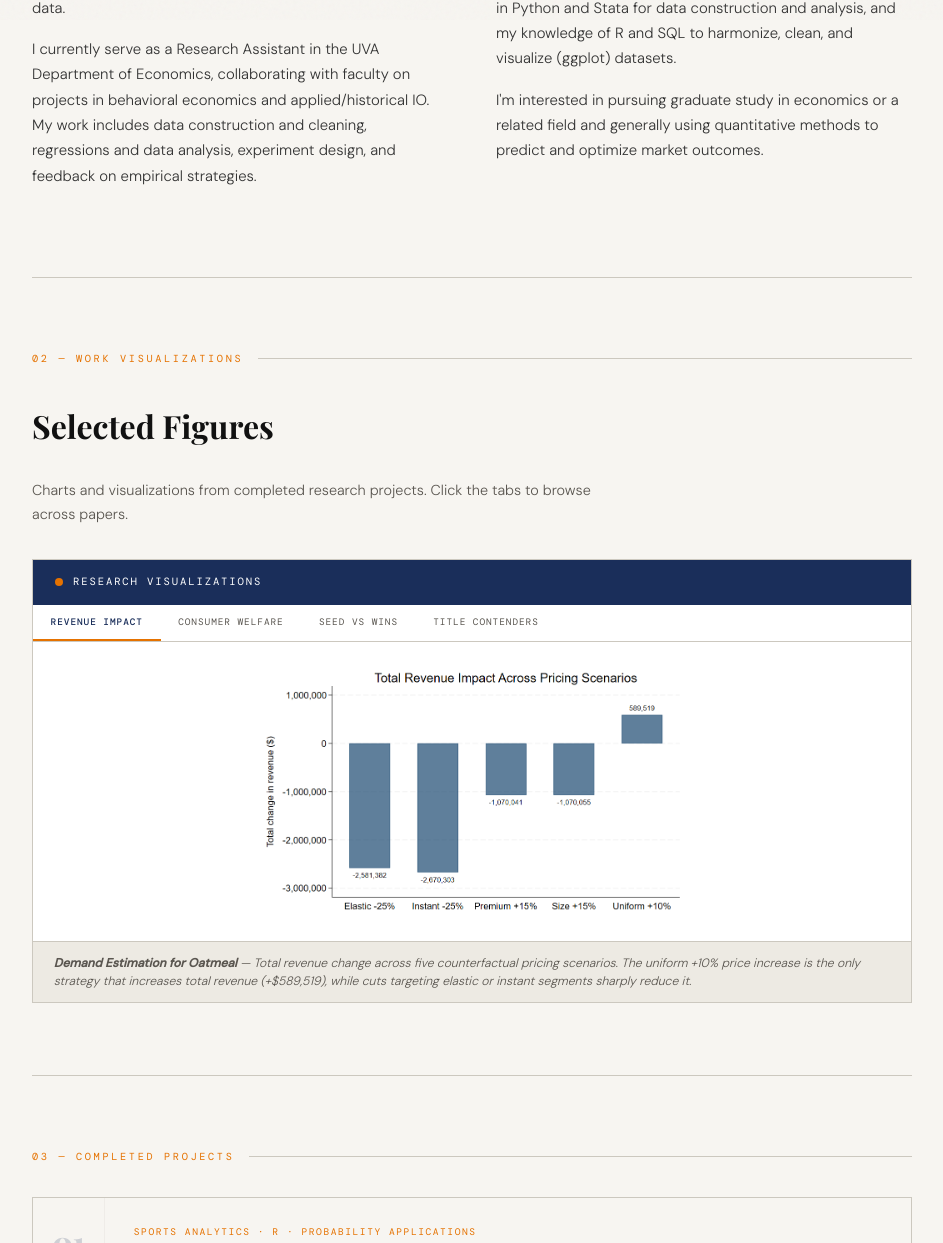
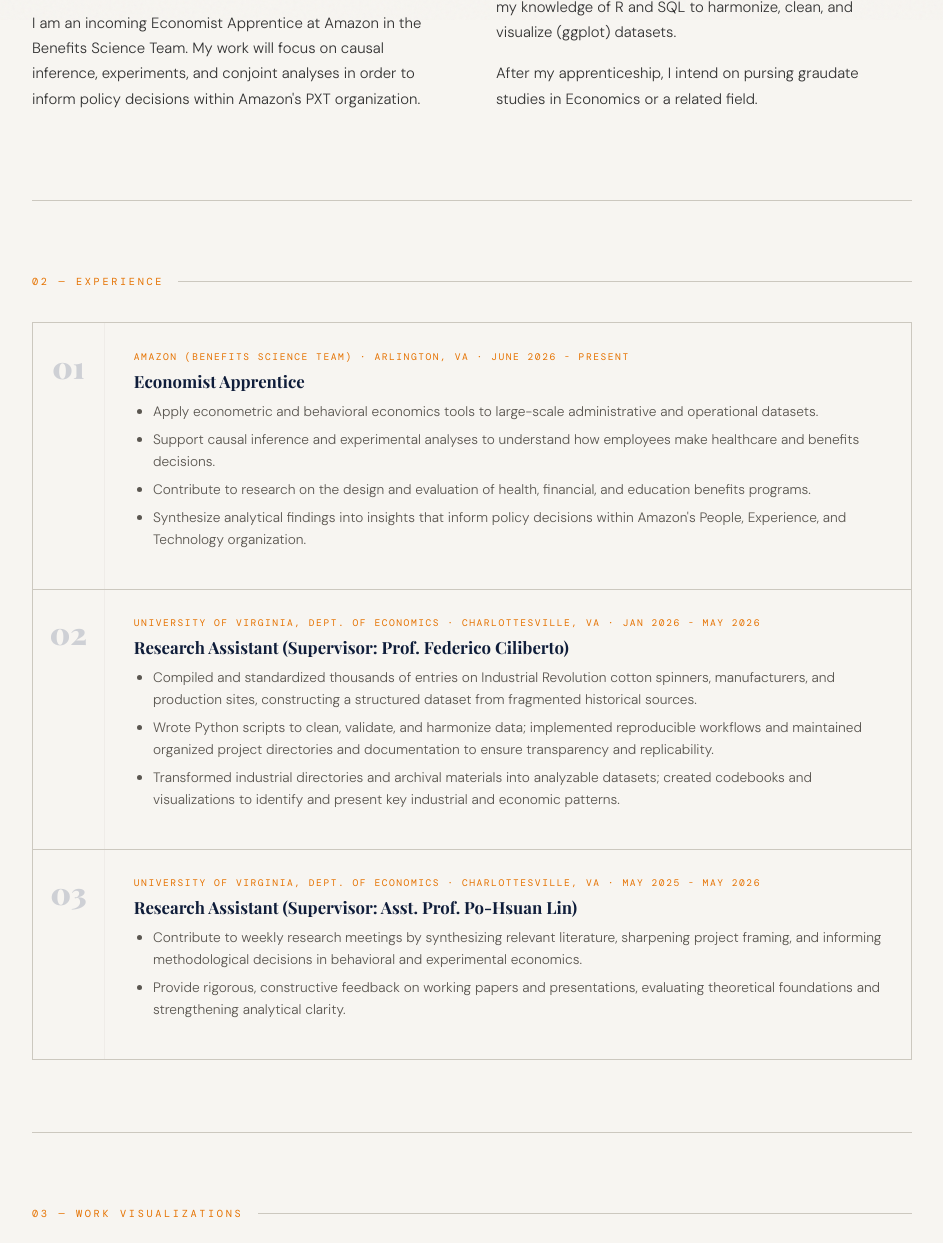
Before and after one commit to egilligan30/edward_gilligan_repo, a plain HTML site: page index.html in a window 1280 px wide. Shown: the part 780-2023 px from the top of the page, without its empty margins (168-1111 px from the left). Drawn offline with nearby package versions, Linux system fonts and the light colour scheme; a web font is replaced by a local one.

Commit message:
Revise header tagline and experience section
Updated personal information and experience details in the portfolio.

```diff
--- a/index.html
+++ b/index.html
@@ -551,7 +551,7 @@
         <img src="IMG_8338 (1).PNG" alt="Edward Gilligan" />
       </div>
     </div>
-    <p class="header-tagline">4th Year Economics, Classics, and Mathematics undergraduate at the University of Virginia — applied research, quantitative methods, markets &amp; policy.</p>
+    <p class="header-tagline">Economics &amp; Analytics — applied research, quantitative methods, markets &amp; policy.</p>
     <nav class="nav-strip">
       <a href="#about">About</a>
       <a href="#work-samples">Work Visualizations</a>
@@ -569,20 +569,76 @@
     <div class="section-label">01 — About Me</div>
     <div class="about-grid">
       <div class="about-text">
-        <p>I'm a 4th year Economics undergraduate at UVA with a strong interest in applied research, predictive methods, and understanding how markets and policies shape real-world outcomes.</p>
+        <p>I'm a recent Economics graudate from the University of Virginia with a strong interest in applied research, predictive methods, and understanding how markets and policies shape real-world outcomes.</p>
         <p>My academic focus spans industrial organization, behavioral and experimental economics, and econometrics. As such, I enjoy working at the intersection of economic theory and data.</p>
-        <p>I currently serve as a Research Assistant in the UVA Department of Economics, collaborating with faculty on projects in behavioral economics and applied/historical IO. My work includes data construction and cleaning, regressions and data analysis, experiment design, and feedback on empirical strategies.</p>
+        <p>I am an incoming Economist Apprentice at Amazon in the Benefits Science Team. My work will focus on causal inference, experiments, and conjoint analyses in order to inform policy decisions within Amazon's PXT organization.</p>
       </div>
       <div class="about-text">
         <p>In my coursework and independent projects, I've built large-scale structural demand models using supermarket scanner data, conducted causal analyses with panel datasets to evaluate policy impacts, leveraged Chebyshev Distance and Monte Carlo simulations to predict March Madness, and developed behavioral simulations in Python using oTree.</p>
         <p>To complete these projects, I have leveraged my experience in Python and Stata for data construction and analysis, and my knowledge of R and SQL to harmonize, clean, and visualize (ggplot) datasets.</p>
-        <p>I'm interested in pursuing graduate study in economics or a related field and generally using quantitative methods to predict and optimize market outcomes.</p>
+        <p> After my apprenticeship, I intend on pursing graudate studies in Economics or a related field.</p>
       </div>
     </div>
   </section>
 
+<section id="experience">
+    <div class="section-label">02 — Experience</div>
+    <div class="projects-grid">
+
+      <!-- Amazon -->
+      <div class="project-card">
+        <div class="project-num">01</div>
+        <div class="project-body">
+          <div class="project-tag">Amazon (Benefits Science Team) · Arlington, VA · June 2026 - Present</div>
+          <div class="project-title">Economist Apprentice</div>
+          <div class="project-desc">
+            <ul style="padding-left: 1.2rem; margin-top: 0.5rem; margin-bottom: 0;">
+              <li style="margin-bottom: 0.4rem;">Apply econometric and behavioral economics tools to large-scale administrative and operational datasets.</li>
+              <li style="margin-bottom: 0.4rem;">Support causal inference and experimental analyses to understand how employees make healthcare and benefits decisions.</li>
+              <li style="margin-bottom: 0.4rem;">Contribute to research on the design and evaluation of health, financial, and education benefits programs.</li>
+              <li>Synthesize analytical findings into insights that inform policy decisions within Amazon's People, Experience, and Technology organization.</li>
+            </ul>
+          </div>
+        </div>
+      </div>
+
+      <!-- UVA Research Assistant -->
+      <div class="project-card">
+        <div class="project-num">02</div>
+        <div class="project-body">
+          <div class="project-tag">University of Virginia, Dept. of Economics · Charlottesville, VA · Jan 2026 - May 2026</div>
+          <div class="project-title">Research Assistant (Supervisor: Prof. Federico Ciliberto)</div>
+          <div class="project-desc">
+            <ul style="padding-left: 1.2rem; margin-top: 0.5rem; margin-bottom: 0;">
+              <li style="margin-bottom: 0.4rem;">Compiled and standardized thousands of entries on Industrial Revolution cotton spinners, manufacturers, and production sites, constructing a structured dataset from fragmented historical sources.</li>
+              <li style="margin-bottom: 0.4rem;">Wrote Python scripts to clean, validate, and harmonize data; implemented reproducible workflows and maintained organized project directories and documentation to ensure transparency and replicability.</li>
+              <li>Transformed industrial directories and archival materials into analyzable datasets; created codebooks and visualizations to identify and present key industrial and economic patterns.</li>
+            </ul>
+          </div>
+        </div>
+      </div>
+
+      <!-- UVA Research Assistant -->
+      <div class="project-card">
+        <div class="project-num">03</div>
+        <div class="project-body">
+          <div class="project-tag">University of Virginia, Dept. of Economics · Charlottesville, VA · May 2025 - May 2026</div>
+          <div class="project-title">Research Assistant (Supervisor: Asst. Prof. Po-Hsuan Lin)</div>
+          <div class="project-desc">
+            <ul style="padding-left: 1.2rem; margin-top: 0.5rem; margin-bottom: 0;">
+              <li style="margin-bottom: 0.4rem;">Contribute to weekly research meetings by synthesizing relevant literature, sharpening project framing, and informing methodological decisions in behavioral and experimental economics.</li>
+              <li>Provide rigorous, constructive feedback on working papers and presentations, evaluating theoretical foundations and strengthening analytical clarity.</li>
+            </ul>
+          </div>
+        </div>
+      </div>
+
+    </div>
+  </section>
+
+
   <section id="work-samples">
-    <div class="section-label">02 — Work Visualizations</div>
+    <div class="section-label">03 — Work Visualizations</div>
     <h2>Selected Figures</h2>
     <p style="font-size:0.9rem; color:var(--muted); margin-bottom:2rem; max-width:560px;">Charts and visualizations from completed research projects. Click the tabs to browse across papers.</p>
 
@@ -606,7 +662,7 @@
   </section>
 
   <section id="projects">
-    <div class="section-label">03 — Completed Projects</div>
+    <div class="section-label">04 — Completed Projects</div>
     <div class="projects-grid">
 
       <div class="project-card">
@@ -663,7 +719,7 @@
   </section>
 
   <section id="code-samples">
-    <div class="section-label">04 — Code Samples</div>
+    <div class="section-label">05 — Code Samples</div>
     <h2>Selected Snippets</h2>
     <p style="font-size:0.9rem; color:var(--muted); margin-bottom:2rem; max-width:560px;">Representative code from completed projects across Python, Stata, R, Matlab, and SQL. Click the tabs to switch languages; download links point to the full source files.</p>
 
@@ -1649,7 +1705,7 @@ mag_g = <span class="tok-fn">sqrt</span>(Uq_g.^<span class="tok-num">2</span> +
   </section>
 
   <section id="coursework">
-    <div class="section-label">05 — Relevant Coursework</div>
+    <div class="section-label">06 — Relevant Coursework</div>
     <div class="courses-grid">
       <div class="course-group">
         <h3>Economics</h3>
@@ -1676,14 +1732,10 @@ mag_g = <span class="tok-fn">sqrt</span>(Uq_g.^<span class="tok-num">2</span> +
   </section>
 
   <section id="contact">
-    <div class="section-label">06 — Contact</div>
+    <div class="section-label">07 — Contact</div>
     <h2>Let's Connect</h2>
     <p style="font-size:0.93rem; color:var(--muted); margin-bottom:2rem; max-width:460px;">I'm always happy to discuss research, collaborate on projects, or simply connect. Reach out through any of the channels below.</p>
     <div class="contact-row">
-      <div class="contact-item">
-        <span class="contact-label">Email</span>
-        <a class="contact-value" href="/cdn-cgi/l/email-protection#abcecfdccad9cfccc2c7c7c2cccac59debccc6cac2c785c8c4c6"><span class="__cf_email__" data-cfemail="acc9c8dbcddec8cbc5c0c0c5cbcdc29aeccbc1cdc5c082cfc3c1">[email&#160;protected]</span></a>
-      </div>
       <div class="contact-item">
         <span class="contact-label">LinkedIn</span>
         <a class="contact-value" href="https://www.linkedin.com/in/edward-gilligan-711854256/" target="_blank">edward-gilligan-711854256</a>
```
